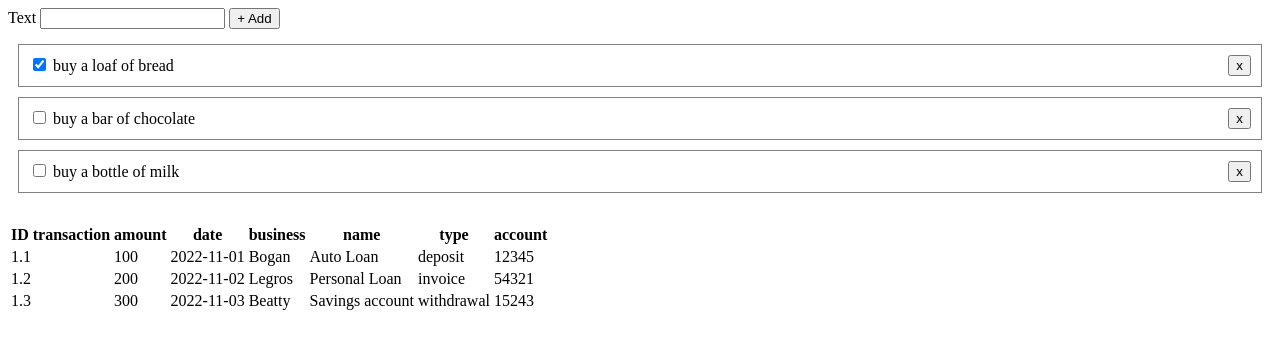
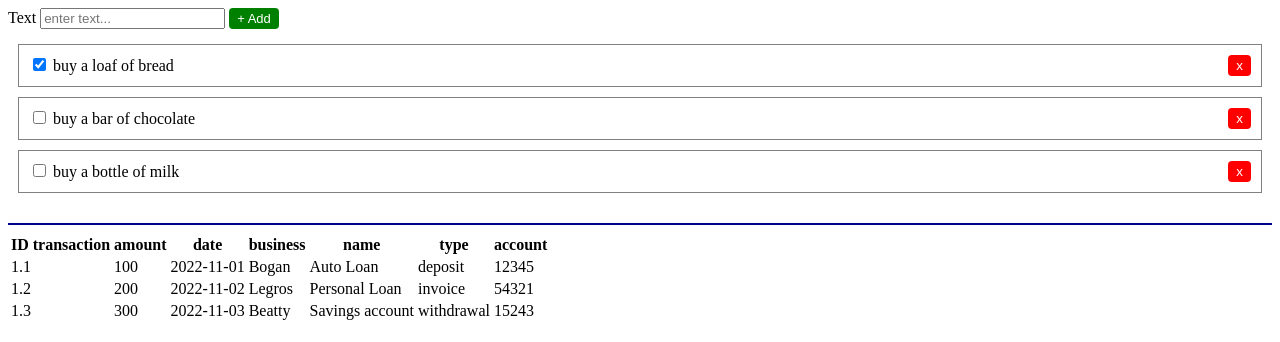
Before and after one commit to uservovk/practice-javascript, a plain HTML site: page dom.html in a window 1280 px wide. Shown: the top 342 px of the page. Drawn offline with Linux system fonts and the light colour scheme.

Commit message:
added render, template markup to to do list

```diff
--- a/dom.html
+++ b/dom.html
@@ -29,18 +29,34 @@
         .js-transaction-table{
             margin-bottom: 35px;
         }
+        .btn_add{
+            background-color: green;
+            border-radius: 4px;
+            border-color: transparent;
+            color: white;
+            font-size: 13px;
+        }
+        .btn_close{
+            background-color: red;
+            border-radius: 4px;
+            color: white;
+            border-color: transparent;
+        }
     </style>
 </head>
 <body>
-    <form class="page-form" action="">
-        <label for="">
+    <form class="page-form">
+        <label>
             <span>Text</span>
-            <input type="text">
+            <input type="text" name="name"
+            placeholder="enter text...">
         </label>
-        <button type="submit">+ Add</button>
+        <button class="btn_add" type="submit">+ Add</button>
     </form>
     <ul class="page-list">
     </ul>
+
+    <hr color="darkblue"/>
 
     <table class="js-transaction-table">
         <thead>
@@ -55,6 +71,8 @@
             </tr>
         </thead>
     </table>
+
+    <hr color="darkblue"/>
 
     <h1 class="page-title">Title</h1>
     <ul class="site-nav">
--- a/js/dom-events.js
+++ b/js/dom-events.js
@@ -250,39 +250,50 @@ const makeTransactionTableRows = transactions
 
 const tableRef = document.querySelector('.js-transaction-table');
 tableRef.insertAdjacentHTML('beforeend', makeTransactionTableRows);
-// -------------------------------------------------------------------
 
-const getItemTemplate = ({text,isDone}) => `<li class="page-item">
-        <div>
-            <input type="checkbox" ${isDone? 'checked':''}>
-            <span>${text}</span>
-        </div>
-        <button type="button">x</button>
-    </li>
-    `;
+// ------------------TO DO LIST---------------------------
 
-const actions = {
+import { getItemTemplate } from './items.js';
+import { items } from './items.js';
+
+const refs = {
     list: document.querySelector('.page-list'),
+    form:document.querySelector('.page-form'),
 };
 
 const render = () => {
-    const actionsList = items.map(getItemTemplate).join('');
-    actions.list.innerHTML = '';
-    actions.list.insertAdjacentHTML('beforeend', actionsList);
-}
+    const refsList = items.map(getItemTemplate);
 
-const items = [
-    {
-        text: 'buy a loaf of bread',
-        isDone: true,
-    },
-    {
-        text: 'buy a bar of chocolate',
+    refs.list.innerHTML = '';
+    refs.list.insertAdjacentHTML('beforeend', refsList.join(''));
+};
+
+const addItem = (text) => {
+    const newTask = {
+        text,
         isDone: false,
-    },
-    {
-        text: 'buy a bottle of milk',
-        isDone: false,
-    },
-];
+    };
+
+    items.push(newTask);
+};
+
+const onSubmit = (e) => {
+    //const value=e.target.elements.name.value;
+    const { value } = e.target.elements.name;
+    e.preventDefault();
+    addItem(value);
+    render();
+    refs.form.reset();
+};
+
+const onListClick = (e) => {
+    console.log(e.target);
+    console.log(e.currentTarget);
+};
+//run
 render();
+
+//add event listener
+refs.form.addEventListener('submit', onSubmit);
+refs.list.addEventListener('click', onListClick);
+// ---------------------------------------------------------------
--- /dev/null
+++ b/js/items.js
@@ -0,0 +1,29 @@
+export const getItemTemplate = ({text,isDone}) =>
+    `
+    <li class="page-item">
+        <div>
+            <input
+            type="checkbox"
+            ${isDone ? 'checked' : ''}
+            />
+            <span>${text}</span>
+        </div>
+        <button class="btn_close" type="button">x</button>
+    </li>
+    `
+    ;
+
+export const items = [
+    {
+        text: 'buy a loaf of bread',
+        isDone: true,
+    },
+    {
+        text: 'buy a bar of chocolate',
+        isDone: false,
+    },
+    {
+        text: 'buy a bottle of milk',
+        isDone: false,
+    },
+];
```
